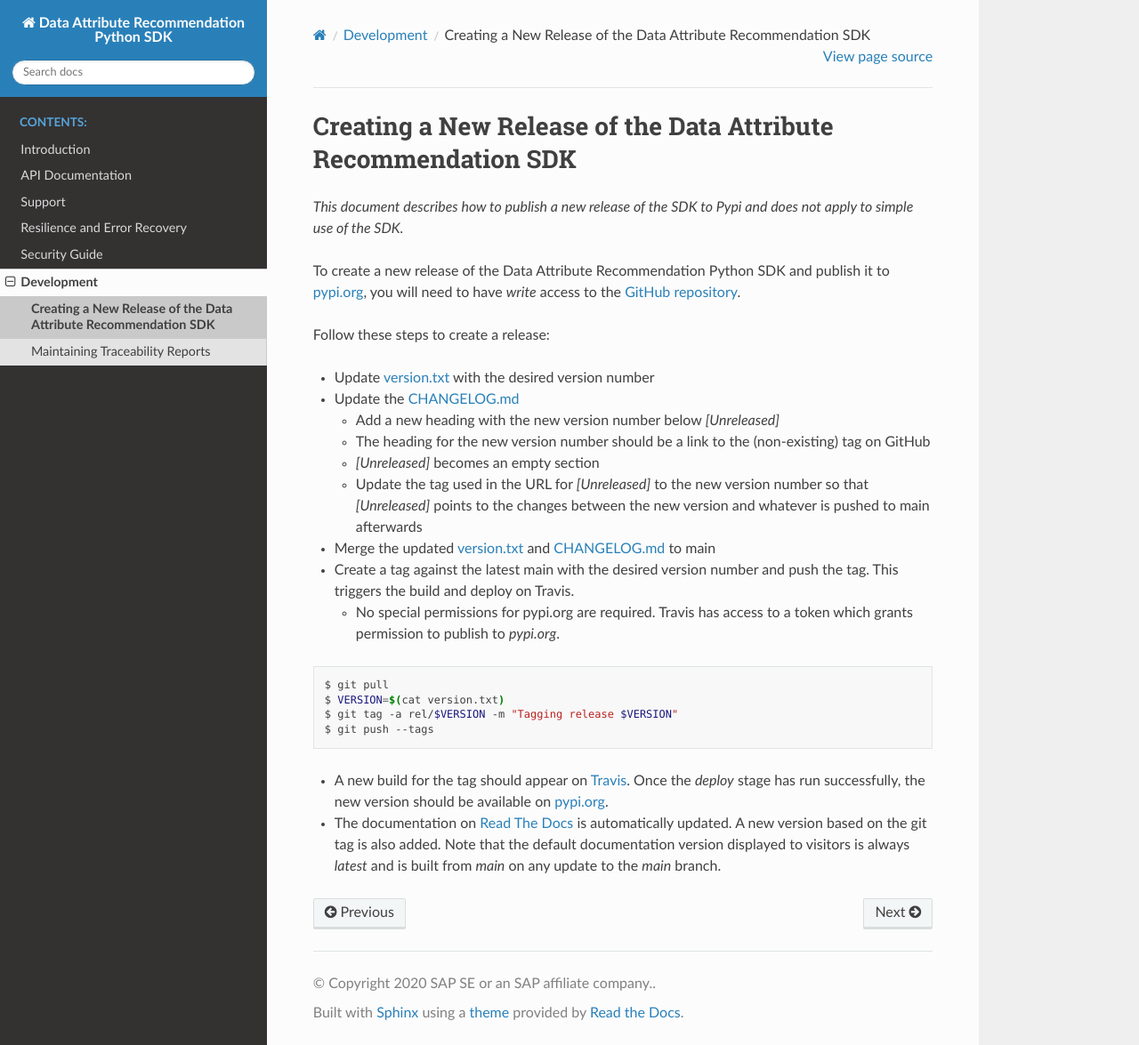
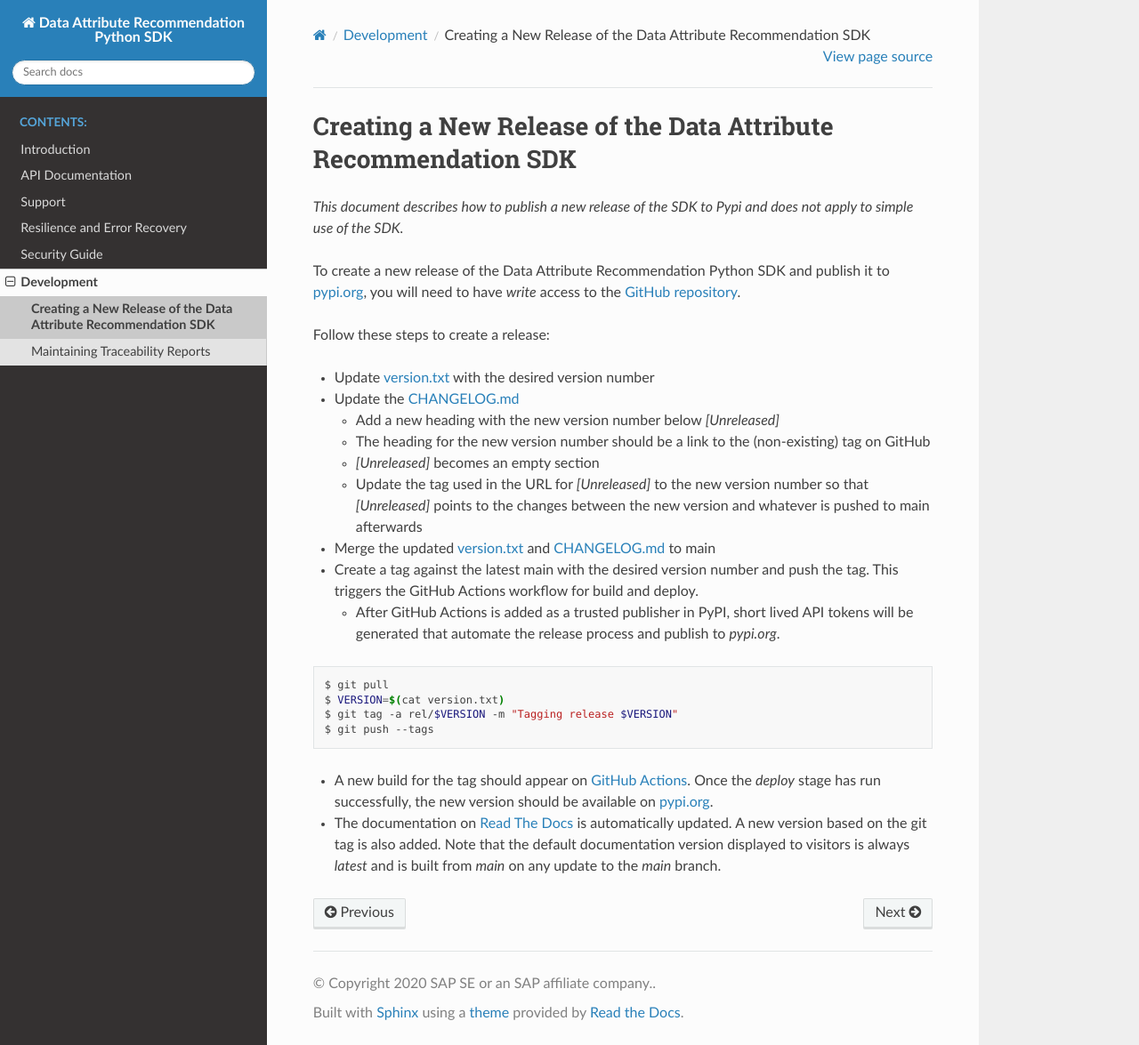
Before and after one commit to SAP/data-attribute-recommendation-python-sdk, a Sphinx documentation site: the page built from docs/source/release_process.rst, in a window 1280 px wide and 1175 px high. Shown: the whole window at 89% size. Built offline with Sphinx 7.4.7 and the Read the Docs theme 3.1.0, drawn with Linux system fonts in a browser that asks for light colours.

Commit message:
Minor documentation updatations as migrating from Travis to GitHub Actions

```diff
--- a/docs/source/release_process.rst
+++ b/docs/source/release_process.rst
@@ -26,10 +26,10 @@ Follow these steps to create a release:
 
 - Merge the updated `version.txt`_ and `CHANGELOG.md`_ to main
 - Create a tag against the latest main with the desired version number
-  and push the tag. This triggers the build and deploy on Travis.
+  and push the tag. This triggers the GitHub Actions workflow for build and deploy.
 
-  - No special permissions for pypi.org are required. Travis has access
-    to a token which grants permission to publish to `pypi.org`.
+  - After GitHub Actions is added as a trusted publisher in PyPI, short lived API tokens
+    will be generated that automate the release process and publish to `pypi.org`.
 
 .. code-block:: shell
 
@@ -38,7 +38,7 @@ Follow these steps to create a release:
   $ git tag -a rel/$VERSION -m "Tagging release $VERSION"
   $ git push --tags
 
-- A new build for the tag should appear on `Travis`_. Once the *deploy* stage
+- A new build for the tag should appear on `GitHub Actions`_. Once the *deploy* stage
   has run successfully, the new version should be available on `pypi.org`_.
 - The documentation on `Read The Docs`_ is automatically updated. A new version
   based on the git tag is also added. Note that the default documentation version
@@ -51,5 +51,5 @@ Follow these steps to create a release:
 .. _pypi.org: https://pypi.org/project/data-attribute-recommendation-sdk/
 .. _version.txt: https://github.com/SAP/data-attribute-recommendation-python-sdk/blob/main/version.txt
 .. _CHANGELOG.md: https://github.com/SAP/data-attribute-recommendation-python-sdk/blob/main/CHANGELOG.md
-.. _Travis: https://travis-ci.com/github/SAP/data-attribute-recommendation-python-sdk
+.. _GitHub Actions: https://github.com/SAP/data-attribute-recommendation-python-sdk/actions
 .. _Read The Docs: https://data-attribute-recommendation-python-sdk.readthedocs.io/
--- a/docs/source/traceability.rst
+++ b/docs/source/traceability.rst
@@ -106,7 +106,7 @@ Issues       Tests
 
 The test evaluation report is only generated when using pytest's html output. This
 requires the ``pytest-html`` plugin and use the ``--html`` option when calling pytest.
-On Travis, this is handled via `tox`_.
+On GitHub Actions, this is handled via `tox`_.
 
 .. _tox: https://github.com/SAP/data-attribute-recommendation-python-sdk/blob/main/tox.ini
 
```
